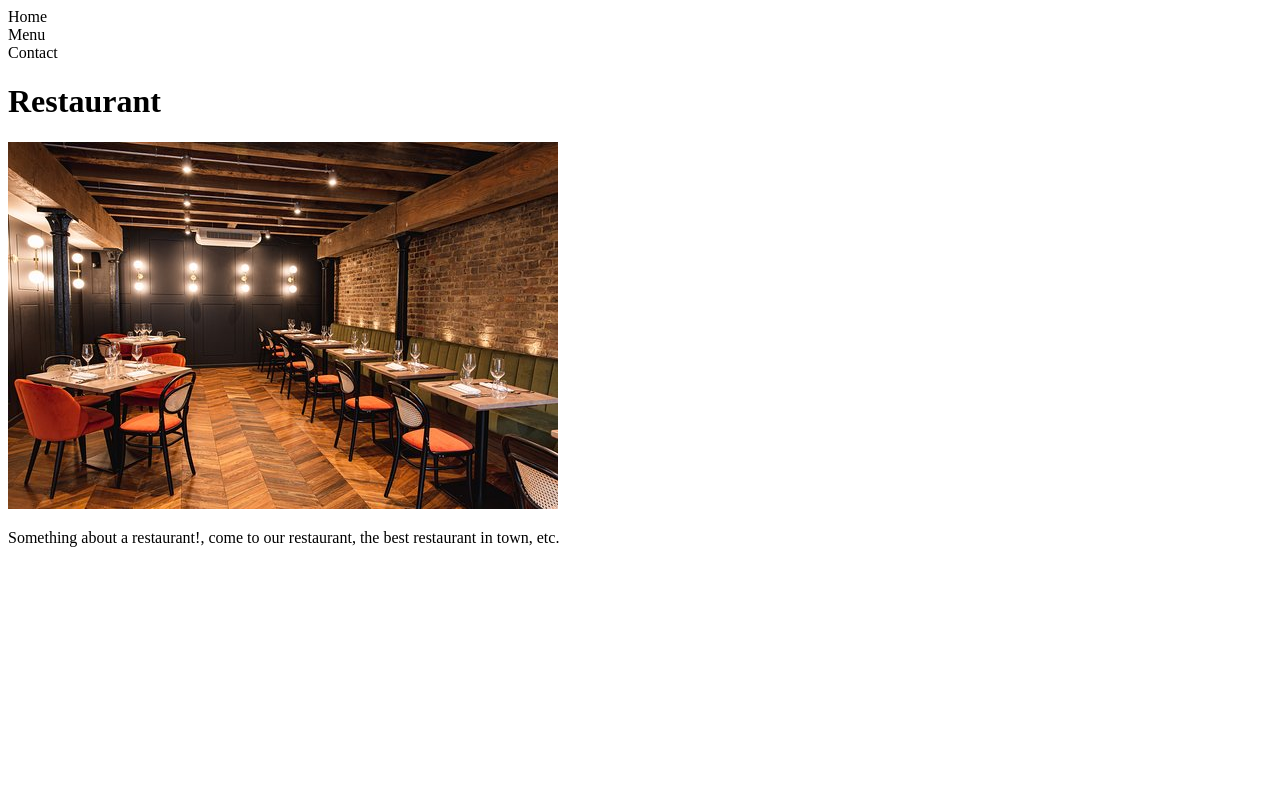
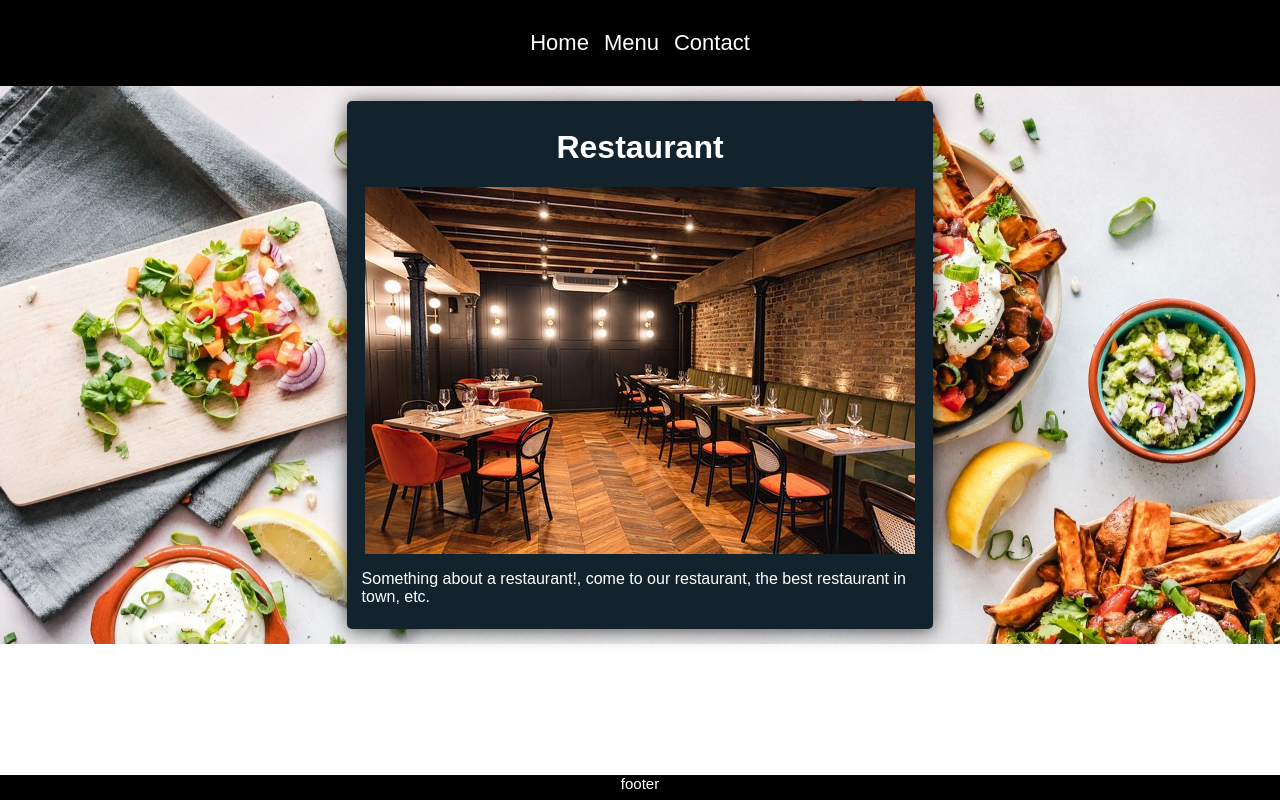
Before and after one commit to nicolascrosetti/restaurant-page, a website built with webpack: page dist/index.html in a window 1280 px wide. Built offline with nearby package versions, Linux system fonts and the light colour scheme; a web font is replaced by a local one.

Commit message:
Add styles

```diff
--- a/dist/index.html
+++ b/dist/index.html
@@ -5,6 +5,7 @@
     <meta http-equiv="X-UA-Compatible" content="IE=edge">
     <meta name="viewport" content="width=device-width, initial-scale=1.0">
     <title>Document</title>
+    <link rel="stylesheet" href="style.css">
     <script src="main.js" defer></script>
 </head>
 <body>
@@ -13,6 +14,9 @@
         <div id="menu">Menu</div>
         <div id="contact">Contact</div>
     </header>
-    <div id="content"></div>
+    <div class="container">
+        <div id="content"></div>
+    </div>
+    <footer>footer</footer>
 </body>
 </html>
--- /dev/null
+++ b/dist/style.css
@@ -0,0 +1,59 @@
+@import url('https://fonts.googleapis.com/css2?family=Belleza&family=Krona+One&display=swap');
+body{
+    margin: 0;
+    font-family: 'Belleza', sans-serif;
+}
+
+header{
+    display: flex;
+    align-items: center;
+    justify-content: center;
+    gap: 15px;
+    font-size: 22px;
+    margin: 0;
+    color: white;
+    padding: 30px;
+    background-color: black;
+}
+
+header div:hover{
+    text-decoration: underline;
+    cursor: pointer;
+}
+
+footer {
+    height: 25px;
+    position: fixed;
+    left: 0;
+    bottom: 0;
+    width: 100%;
+    background-color: black;
+    color: white;
+    text-align: center;
+    font-size: 15px;
+  }
+
+.container{
+    display: flex;
+    align-items: center;
+    justify-content: center;
+    background-image: url("../images/food.jpg");
+}
+
+#content{
+    height: 497.875px;
+    width: 556.859px;
+    margin-top: 15px;
+    margin-bottom: 15px;
+    display: flex;
+    flex-direction: column;
+    align-items: center;
+    justify-content: center;
+    background-color: #12232E;
+    color: white;
+    border-radius: 5px;
+    padding: 15px;
+    box-shadow: 1px 2px 19px -1px rgba(0,0,0,0.75);
+    -webkit-box-shadow: 1px 2px 19px -1px rgba(0,0,0,0.75);
+    -moz-box-shadow: 1px 2px 19px -1px rgba(0,0,0,0.75);
+}
```
Also changed, not shown: images/food.jpg (added).
